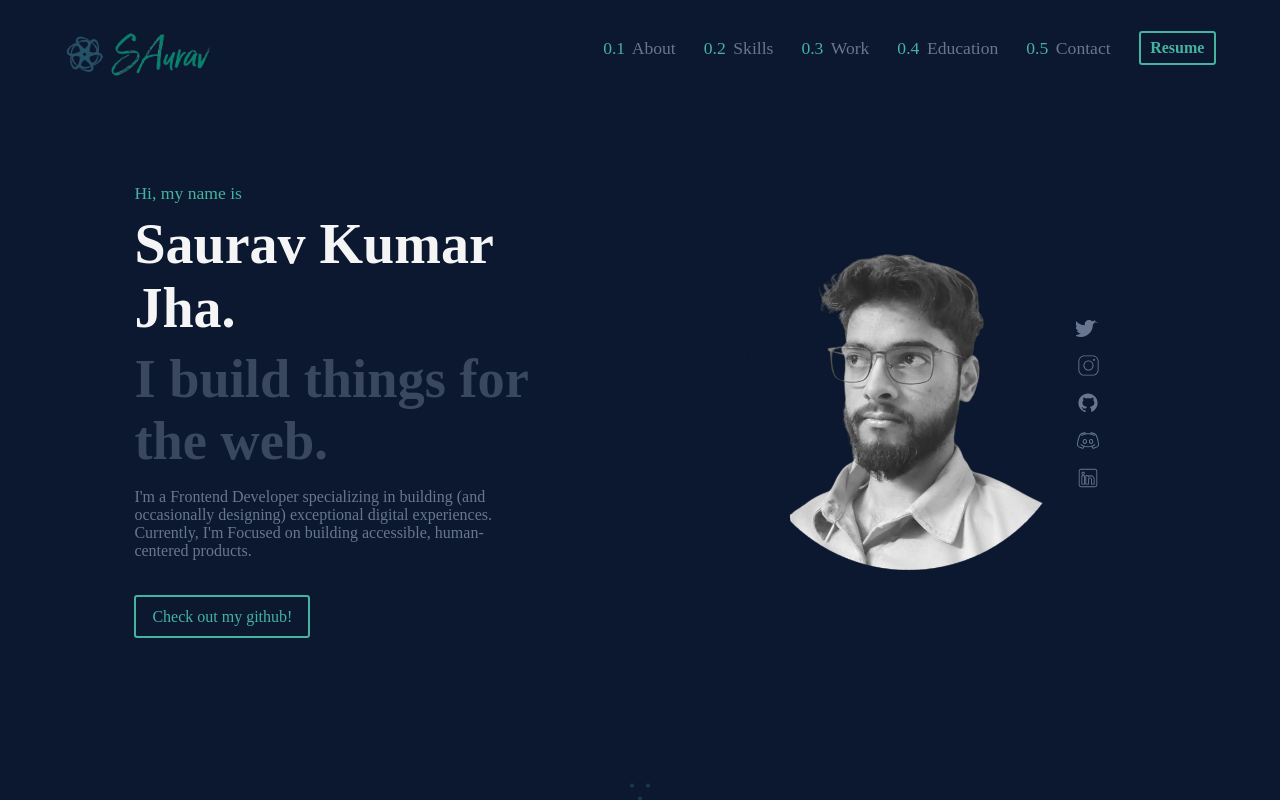
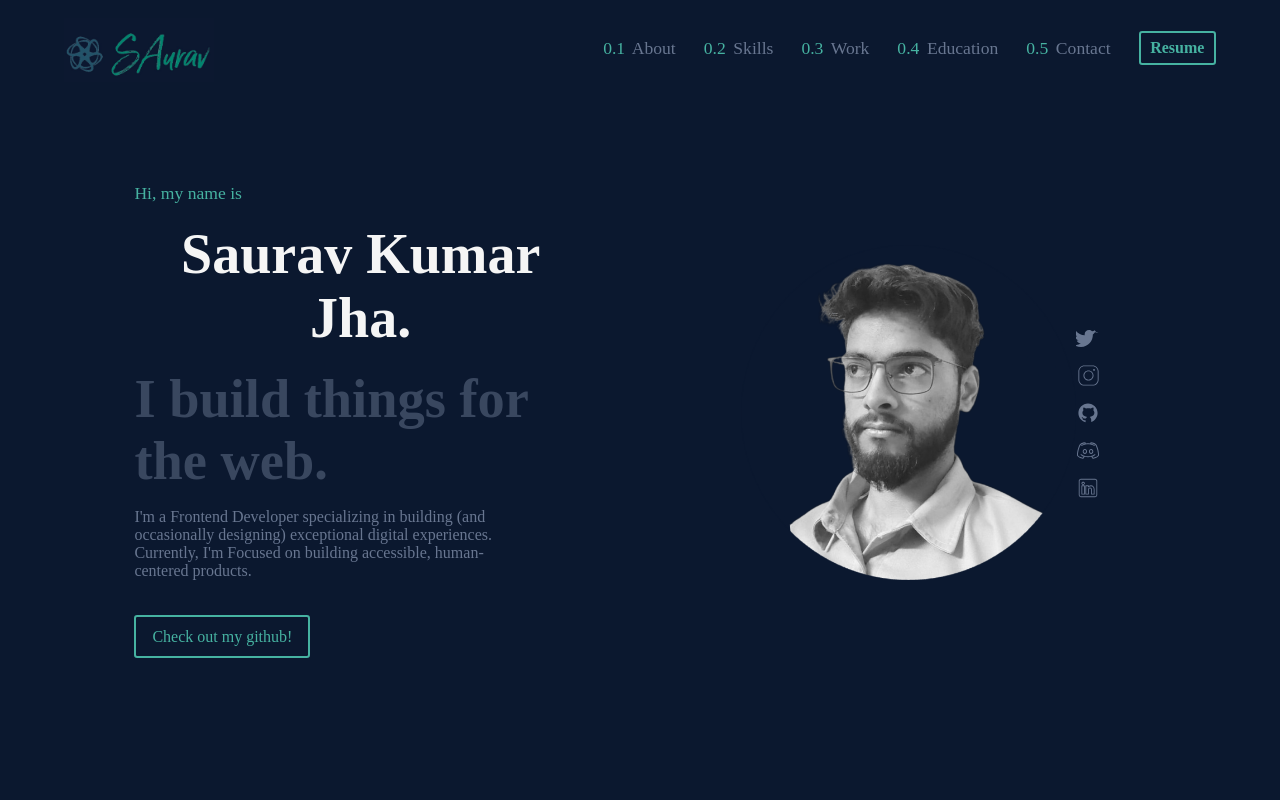
Before and after one commit to Saurav50/Portfolio, a React (Vite) app: page / in a window 1280 px wide. Shown: the top 800 px of the page. Built offline with nearby package versions, Linux system fonts and the light colour scheme; a web font is replaced by a local one.

Commit message:
links updated

```diff
--- a/src/components/ProjectItem.module.css
+++ b/src/components/ProjectItem.module.css
@@ -24,3 +24,7 @@
   display: flex;
   align-items: center;
 }
+h1 {
+  padding: 10px;
+  text-align: center;
+}
```
